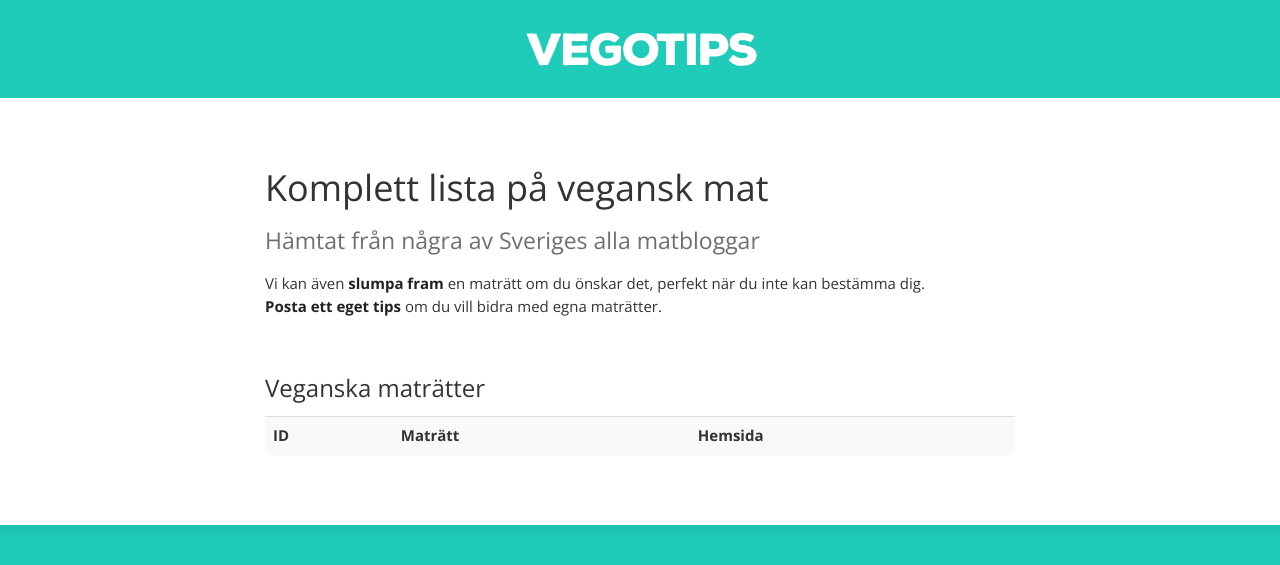
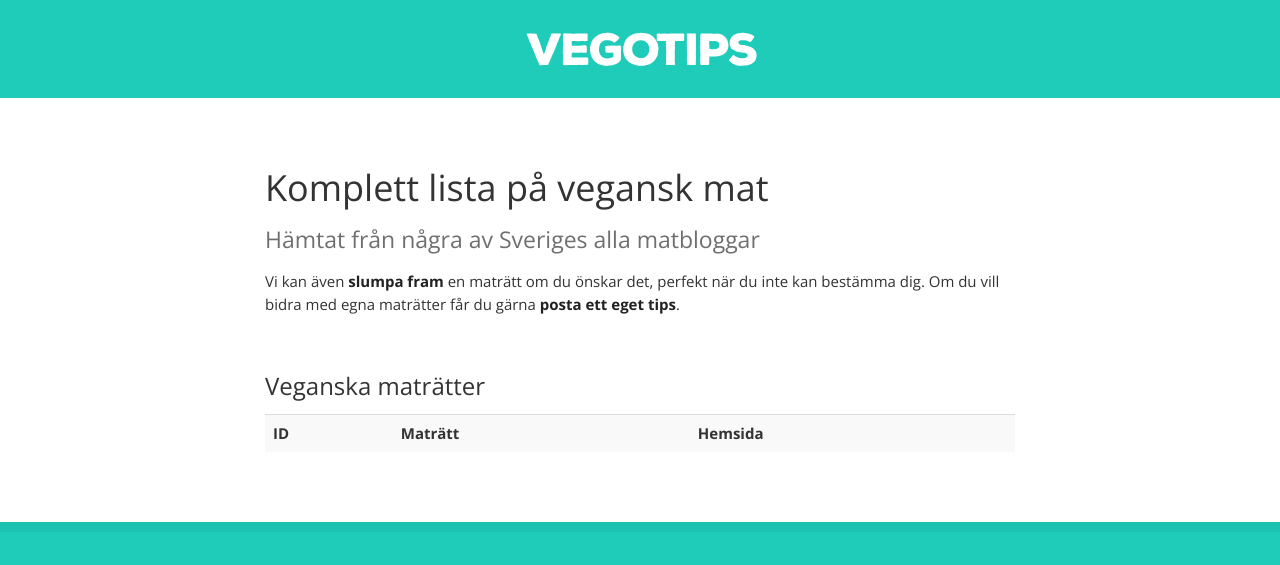
Before and after one commit to Vegosvar/Vegotips, a CodeIgniter app: page /database/lista in a window 1280 px wide. Shown: the top 565 px of the page. Run offline with CodeIgniter, Linux system fonts and the light colour scheme; data that the repository does not hold is empty; some libraries are stand-ins or nearby versions.

Commit message:
Lite style och textändring

```diff
--- a/application/views/lista/index.php
+++ b/application/views/lista/index.php
@@ -57,8 +57,8 @@ defined('BASEPATH') OR exit('No direct script access allowed');
 						<div class="col-sm-10 col-sm-offset-1 col-md-10 col-md-offset-1 col-lg-8 col-lg-offset-2">
 							<h1>Komplett lista på vegansk mat</h1>
 							<p class="preamble">Hämtat från några av Sveriges alla matbloggar</p>
-							<p>Vi kan även <strong><a href="/">slumpa fram</a></strong> en maträtt om du önskar det, perfekt när du inte kan bestämma dig.<br>
-							<strong><a href="#tips" class="trigger">Posta ett eget tips</a></strong> om du vill bidra med egna maträtter.</p><br>
+							<p>Vi kan även <strong><a href="/">slumpa fram</a></strong> en maträtt om du önskar det, perfekt när du inte kan bestämma dig.
+							Om du vill bidra med egna maträtter får du gärna <strong><a href="#tips" class="trigger">posta ett eget tips</a></strong>.</p><br>
 
 							<h3>Veganska maträtter</h3>
 							<table class="table table-striped">
--- a/assets/_source/less/style.less
+++ b/assets/_source/less/style.less
@@ -58,6 +58,7 @@ p {
 	margin-bottom: 15px;
 	&.preamble {
 		font-size: 23px;
+		line-height: 1.4;
 		opacity: 0.7;
 		font-weight: 100;
 	}
--- a/assets/css/style.css
+++ b/assets/css/style.css
@@ -100,6 +100,7 @@ p {
 }
 p.preamble {
   font-size: 23px;
+  line-height: 1.4;
   opacity: 0.7;
   font-weight: 100;
 }
```
Also changed, not shown: 1 other file.
